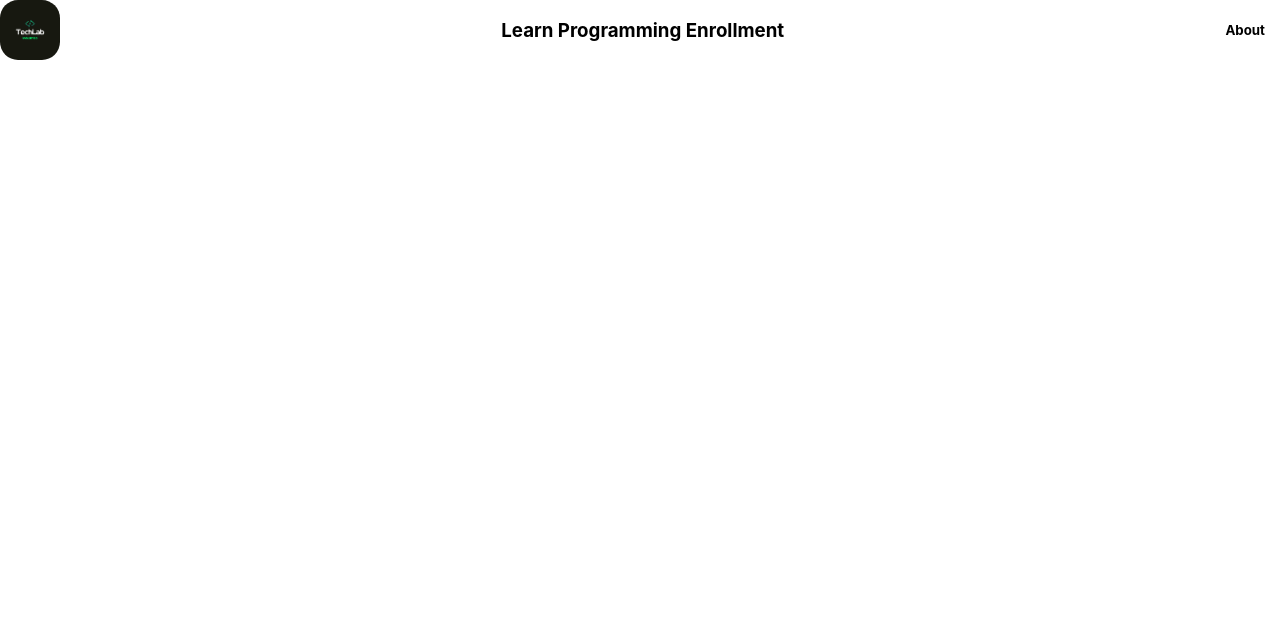
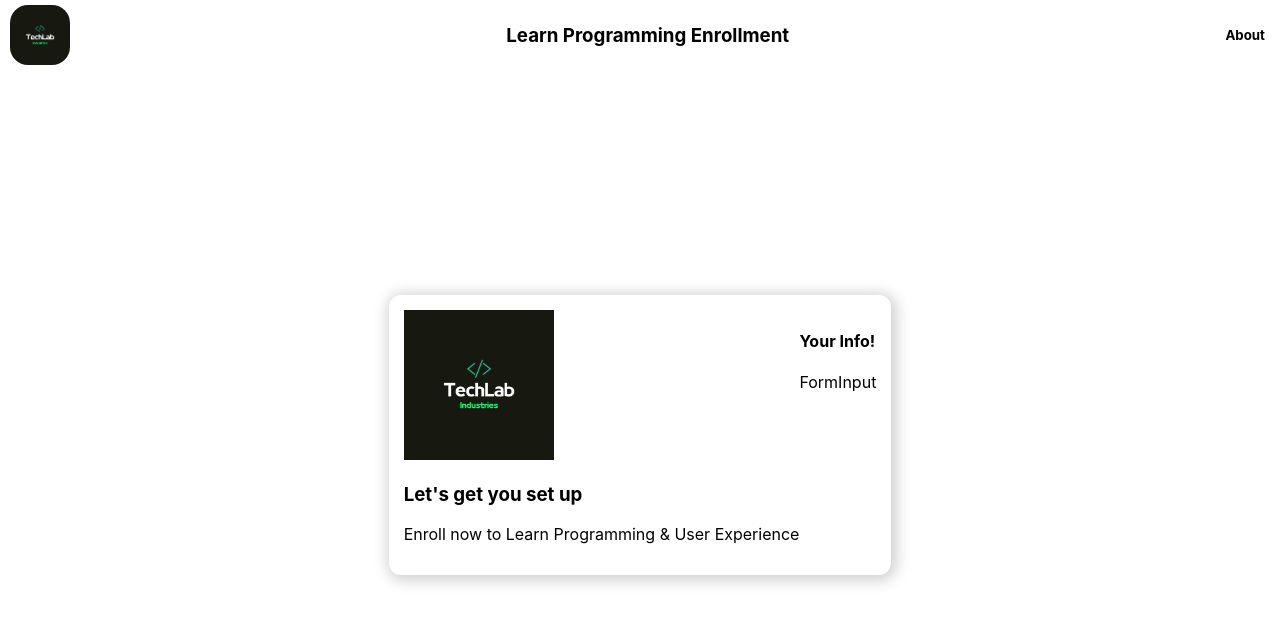
Before and after one commit to Dhannyphantom/learn-programming, a Next.js app: page / in a window 1280 px wide. Shown: the top 624 px of the page. Built offline with nearby package versions, Linux system fonts and the light colour scheme.

Commit message:
Card basic layout done

```diff
--- /dev/null
+++ b/components/Card/Card.js
@@ -0,0 +1,24 @@
+import styles from "./Card.module.css";
+import Image from "next/image";
+import FormInput from "../FormInput/FormInput";
+
+export default function Card() {
+  return (
+    <div className={styles.container}>
+      <div className={styles.leftPane}>
+        <Image
+          src="/logo.png"
+          className={styles.image}
+          width={150}
+          height={150}
+        />
+        <h3>Let's get you set up</h3>
+        <p>Enroll now to Learn Programming & User Experience</p>
+      </div>
+      <div className={styles.rightPane}>
+        <h4>Your Info!</h4>
+        <FormInput />
+      </div>
+    </div>
+  );
+}
--- /dev/null
+++ b/components/Card/Card.module.css
@@ -0,0 +1,8 @@
+.container {
+  display: flex;
+  flex-direction: row;
+  background-color: white;
+  box-shadow: 2px 2px 15px 3px rgba(0, 0, 0, 0.2);
+  padding: 15px;
+  border-radius: 12px;
+}
--- a/components/FormInput/FormInput.js
+++ b/components/FormInput/FormInput.js
@@ -0,0 +1,3 @@
+export default function FormInput() {
+  return <div>FormInput</div>;
+}
--- a/components/NavBar/NavBar.module.css
+++ b/components/NavBar/NavBar.module.css
@@ -3,6 +3,9 @@
   flex-direction: row;
   justify-content: space-between;
   padding-right: 15px;
+  padding-left: 10px;
+  align-items: center;
+  height: 70px;
   background-color: white;
 }
 
--- a/pages/index.js
+++ b/pages/index.js
@@ -1,4 +1,5 @@
 import Head from "next/head";
+import Card from "../components/Card/Card";
 import NavBar from "../components/NavBar/NavBar";
 import styles from "../styles/Home.module.css";
 
@@ -12,6 +13,9 @@ export default function Home() {
       </Head>
 
       <NavBar />
+      <div className={styles.wrapper}>
+        <Card />
+      </div>
     </div>
   );
 }
--- a/styles/Home.module.css
+++ b/styles/Home.module.css
@@ -1,2 +1,6 @@
-.container {
+.wrapper {
+  display: flex;
+  justify-content: center;
+  align-items: center;
+  height: calc(100vh - 70px);
 }
```
